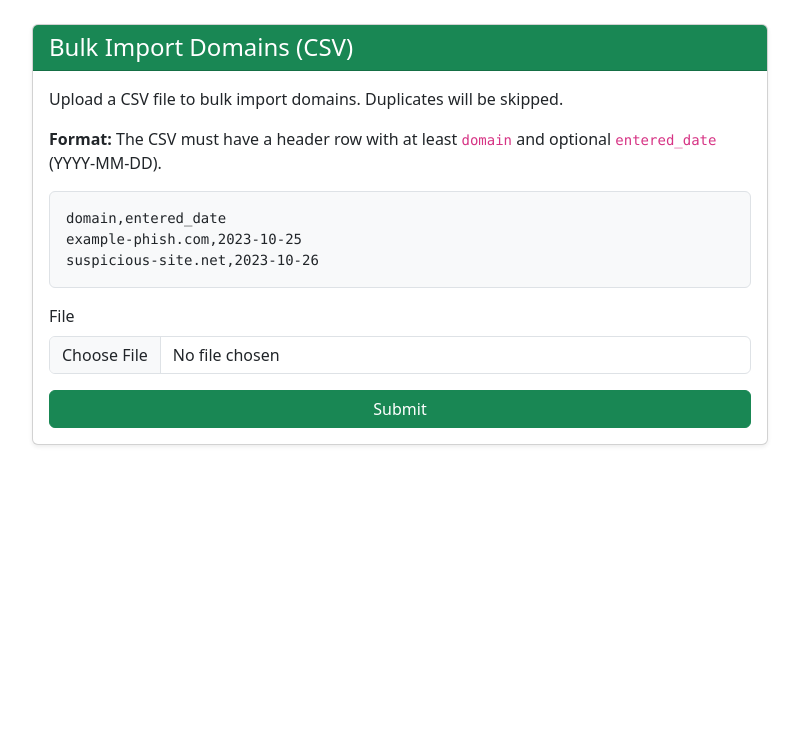
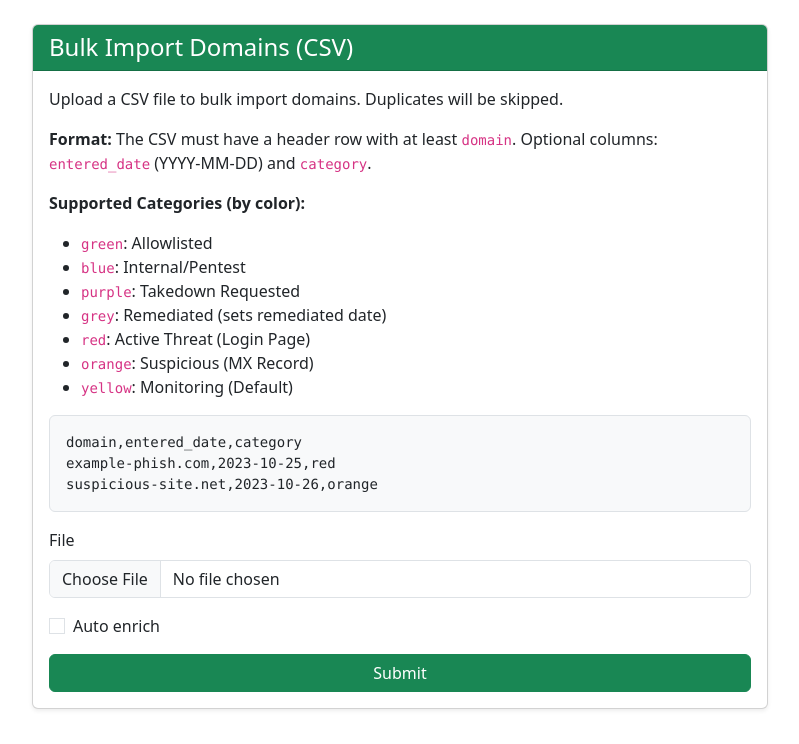
Before and after one commit to acewrap/PhishingDomainTracker, a Python web app: template app/templates/admin/import_csv.html in a window 1280 px wide. Shown: the part 56-800 px from the top of the page, without its empty margins (240-1039 px from the left). Run offline with Jinja, Linux system fonts and the light colour scheme; the template is opened without the code that fills it, so the values that code supplies are empty, except form fields; form fields are guessed from the names that the template uses.

Commit message:
Add auto-enrichment and category mapping to CSV import
- Added `auto_enrich` checkbox to `CSVUploadForm` (defaults to True).
- Updated `import_csv` route to trigger `enrich_domain` if `auto_enrich` is checked.
- Added logic to map `category` column (color names) to `PhishingDomain` statuses/flags.
- Updated import page template with instructions and supported categories.
- Added unit tests for CSV import with categories and enrichment toggling.

```diff
--- a/app/admin/forms.py
+++ b/app/admin/forms.py
@@ -1,6 +1,6 @@
 from flask_wtf import FlaskForm
 from flask_wtf.file import FileField, FileRequired, FileAllowed
-from wtforms import SubmitField, StringField
+from wtforms import SubmitField, StringField, BooleanField
 from wtforms.validators import DataRequired
 
 class CSVUploadForm(FlaskForm):
@@ -8,6 +8,7 @@ class CSVUploadForm(FlaskForm):
         FileRequired(),
         FileAllowed(['csv'], 'CSV files only!')
     ])
+    auto_enrich = BooleanField('Auto Enrich?', default=True)
     submit = SubmitField('Import CSV')
 
 class RestoreForm(FlaskForm):
--- a/app/templates/admin/import_csv.html
+++ b/app/templates/admin/import_csv.html
@@ -9,10 +9,20 @@
             </div>
             <div class="card-body">
                 <p>Upload a CSV file to bulk import domains. Duplicates will be skipped.</p>
-                <p><strong>Format:</strong> The CSV must have a header row with at least <code>domain</code> and optional <code>entered_date</code> (YYYY-MM-DD).</p>
-                <pre class="bg-light p-3 border rounded">domain,entered_date
-example-phish.com,2023-10-25
-suspicious-site.net,2023-10-26</pre>
+                <p><strong>Format:</strong> The CSV must have a header row with at least <code>domain</code>. Optional columns: <code>entered_date</code> (YYYY-MM-DD) and <code>category</code>.</p>
+                <p><strong>Supported Categories (by color):</strong></p>
+                <ul>
+                    <li><code>green</code>: Allowlisted</li>
+                    <li><code>blue</code>: Internal/Pentest</li>
+                    <li><code>purple</code>: Takedown Requested</li>
+                    <li><code>grey</code>: Remediated (sets remediated date)</li>
+                    <li><code>red</code>: Active Threat (Login Page)</li>
+                    <li><code>orange</code>: Suspicious (MX Record)</li>
+                    <li><code>yellow</code>: Monitoring (Default)</li>
+                </ul>
+                <pre class="bg-light p-3 border rounded">domain,entered_date,category
+example-phish.com,2023-10-25,red
+suspicious-site.net,2023-10-26,orange</pre>
 
                 <form method="POST" enctype="multipart/form-data">
                     {{ form.hidden_tag() }}
@@ -27,6 +37,10 @@ suspicious-site.net,2023-10-26</pre>
                             </div>
                         {% endif %}
                     </div>
+                    <div class="mb-3 form-check">
+                        {{ form.auto_enrich(class="form-check-input") }}
+                        {{ form.auto_enrich.label(class="form-check-label") }}
+                    </div>
                     <div class="d-grid">
                         {{ form.submit(class="btn btn-success") }}
                     </div>
```
Also changed, not shown: app/admin/routes.py (+24 -1 lines), tests/test_csv_import.py (added, +106 -0 lines), 1 other file.
